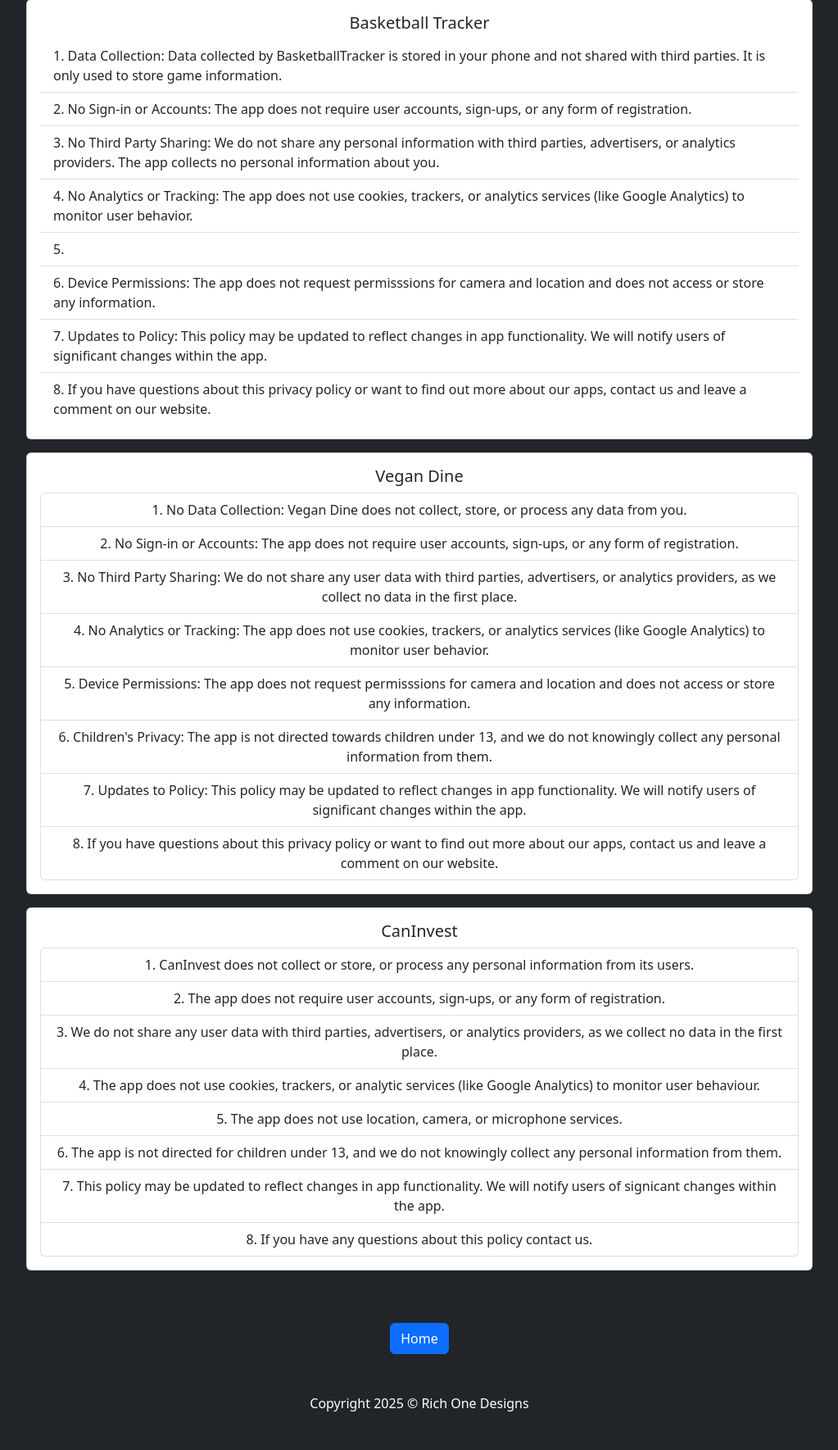
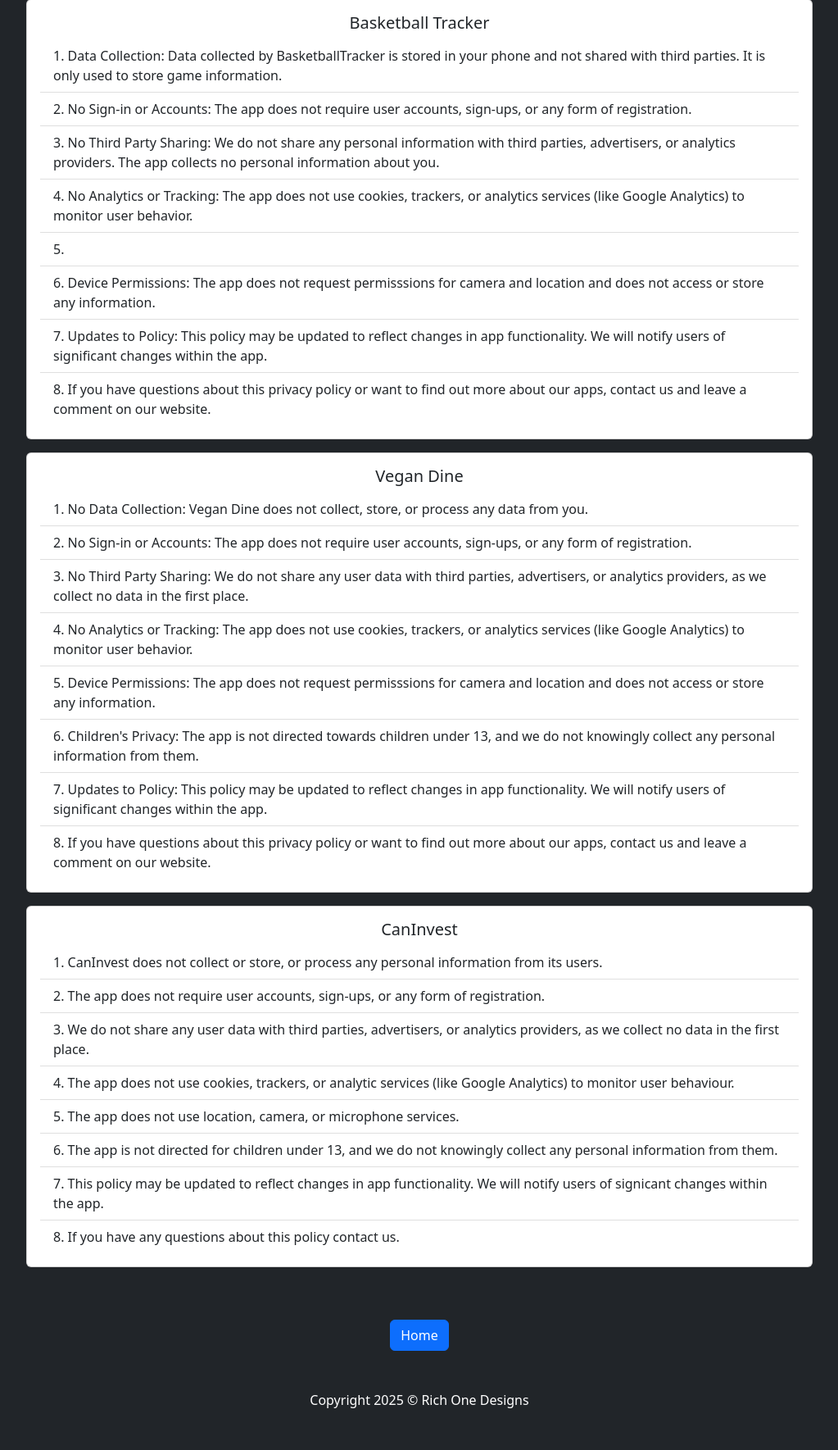
Before and after one commit to Rich4523/Richone-Designs, a Django app: page /privacy/ in a window 1280 px wide. Shown: the part 297-2066 px from the top of the page at 82% size, without its empty margins (128-1151 px from the left). Run offline with Django 5.2, Linux system fonts and the light colour scheme; some libraries are stand-ins or nearby versions.

Commit message:
privacy policy correction 1

```diff
--- a/info/templates/privacy.html
+++ b/info/templates/privacy.html
@@ -35,7 +35,7 @@
         <div class="card w-75 mb-3">
           <div class="card-body">
             <h5 class="card-title">Vegan Dine</h5>
-            <ol class="list-group list-group-numbered">
+            <ol class="list-group list-group-numbered list-group-flush text-start">
               <li class="list-group-item">No Data Collection: Vegan Dine does not collect, store, or process any data from you.</li>
               <li class="list-group-item">No Sign-in or Accounts: The app does not require user accounts, sign-ups, or any form of registration.</li>
               <li class="list-group-item">No Third Party Sharing: We do not share any user data with third parties, advertisers, or analytics providers, as we collect no data in the first place.</li>
@@ -52,7 +52,7 @@
         <div class="card w-75 mb-3">
           <div class="card-body">
             <h5 class="card-title">CanInvest</h5>
-            <ol class="list-group list-group-numbered">
+            <ol class="list-group list-group-numbered list-group-flush text-start">
               <li class="list-group-item">CanInvest does not collect or store, or process any personal information from its users.</li>
               <li class="list-group-item">The app does not require user accounts, sign-ups, or any form of registration.</li>
               <li class="list-group-item">We do not share any user data with third parties, advertisers, or analytics providers, as we collect no data in the first place.</li>
```
